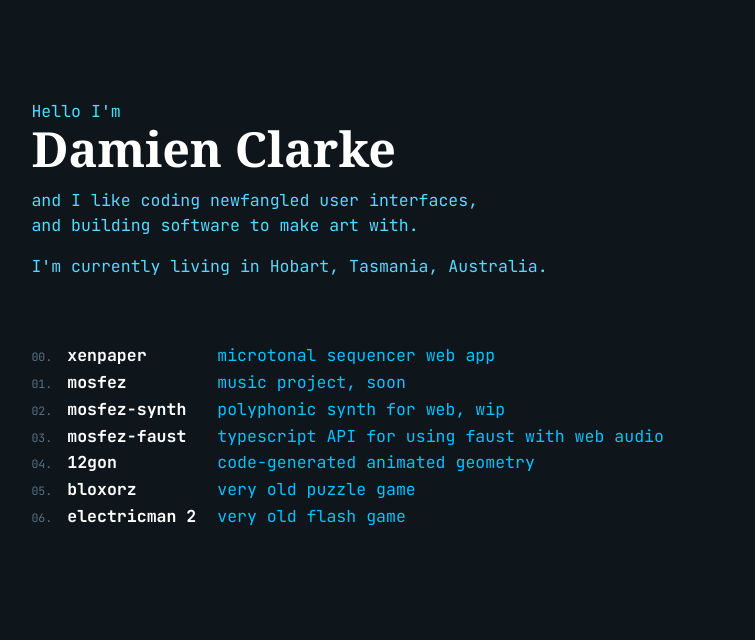
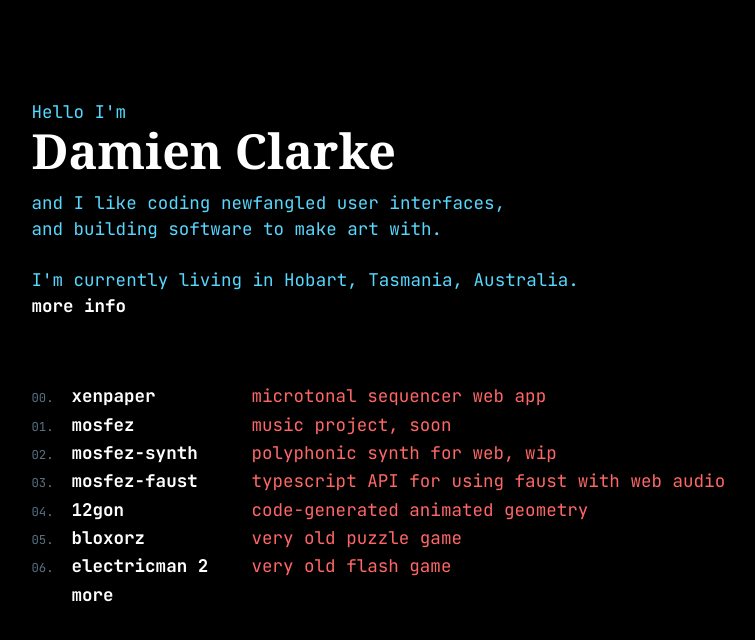
Before and after one commit to dxinteractive/damienclarke-me, a React (Vite) app in the folder packages/site/: page /#/ in a window 1280 px wide. Shown: the top 640 px of the page, without its empty margins (111-866 px from the left). Built offline with nearby package versions, Linux system fonts and the light colour scheme; a web font is replaced by a local one.

Commit message:
refine colours and list style

```diff
--- a/packages/site/src/css/base.css
+++ b/packages/site/src/css/base.css
@@ -87,9 +87,10 @@ h6 {
 :root {
   --colorText: #ffffff;
   --colorText2: rgb(87, 216, 255);
-  --colorText3: rgb(0 195 255);
+  --colorText3: rgb(255 103 103);
   --colorText4: rgb(87 113 132);
-  --colorBack: rgb(14, 21, 27);
+  --colorText5: rgb(149 121 249);
+  --colorBack: rgb(0, 0, 0);
   --colorBack2: rgb(24, 35, 45);
   --colorBack3: rgb(32, 48, 64);
   --colorBack4: rgb(41, 62, 83);
@@ -132,5 +133,5 @@ a:hover {
 }
 
 p {
-  margin: 0 0 16px;
+  margin: 0 0 24px;
 }
--- /dev/null
+++ b/packages/site/src/link.module.css
@@ -0,0 +1,6 @@
+.link {
+  font-weight: 700;
+  color: var(--colorText);
+  display: inline-block;
+  cursor: pointer;
+}
--- /dev/null
+++ b/packages/site/src/link.tsx
@@ -0,0 +1,10 @@
+import classes from "./link.module.css";
+
+type LinkProps = {
+  children: React.ReactNode;
+};
+
+export function Link(props: LinkProps) {
+  const { children } = props;
+  return <div className={classes.link}>{children}</div>;
+}
--- a/packages/site/src/main.module.css
+++ b/packages/site/src/main.module.css
@@ -6,7 +6,7 @@
 
 .textWrapper {
   margin-top: calc(6vw);
-  font-size: calc(.2vw + 14px);
+  font-size: calc(.2vw + 15px);
   line-height: 1.5em;
   color: var(--colorText2);
 }
--- a/packages/site/src/main.tsx
+++ b/packages/site/src/main.tsx
@@ -5,6 +5,7 @@ import classes from "./main.module.css";
 
 import { HashRouter, Routes, Route } from "react-router-dom";
 import { Project } from "./project";
+import { Link } from "./link";
 
 // eslint-disable-next-line @typescript-eslint/no-non-null-assertion
 ReactDOM.createRoot(document.getElementById("root")!).render(
@@ -19,16 +20,23 @@ ReactDOM.createRoot(document.getElementById("root")!).render(
 
 function Main() {
   return (
+    <>
       <div className={classes.main}>
         <div className={classes.textWrapper}>
           <div>Hello I'm</div>
           <h1 className={classes.title}>Damien Clarke</h1>
           {/* <div>Software Engineer living in Hobart, Tasmania, Australia.</div> */}
           <p className={classes.subtitle}>
-          and I like coding newfangled user interfaces, and building software to
-          make art with.
+            and I like coding newfangled user interfaces, and building software
+            to make art with.
+            {/* <div>⣿⣿⣿⣿⣿⣦⡀⡀⡀</div> */}
           </p>
-        <p>I'm currently living in Hobart, Tasmania, Australia.</p>
+          <p>
+            I'm currently living in Hobart, Tasmania, Australia.
+            <div>
+              <Link>more info</Link>
+            </div>
+          </p>
           <div className={classes.projects}>
             <Project index={0} name="xenpaper" href="https://xenpaper.com/">
               microtonal sequencer web app
@@ -72,6 +80,7 @@ function Main() {
             >
               very old flash game
             </Project>
+            <Project name="more" />
           </div>
           {/* <div>
           <p>
@@ -83,5 +92,6 @@ function Main() {
         </div> */}
         </div>
       </div>
+    </>
   );
 }
--- a/packages/site/src/project.module.css
+++ b/packages/site/src/project.module.css
@@ -2,19 +2,41 @@
   color: var(--colorText3);
 }
 
+/* .project ::selection {
+  background-color: var(--colorText3);
+} */
 
 .index {
+  display: inline-block;
   font-size: 0.7em;
   color: var(--colorText4);
-  margin-right: 8px;
+  width: 40px;
 }
 
 .name {
-  font-weight: 700;
-  color: var(--colorText);
   display: inline-block;
-  width: 150px;
+  width: 180px;
 }
 
 .desc {
+  display: block;
+  margin-bottom: 16px;
 }
+
+@media (min-width: 700px) {
+  .desc {
+    display: inline;
+    margin-bottom: 0;
+  }
+}
+
+.more {
+  display: none;
+  font-style: italic;
+  color: #23a5cd;
+  font-size: 0.9em;
+}
+
+.project:hover .more {
+  display: inline;
+}
--- a/packages/site/src/project.tsx
+++ b/packages/site/src/project.tsx
@@ -1,20 +1,25 @@
 import classes from "./project.module.css";
+import { Link } from "./link";
 
 type ProjectProps = {
-  index: number;
+  index?: number;
   name: string;
-  href: string;
-  children: React.ReactNode;
+  href?: string;
+  children?: React.ReactNode;
 };
 
 export function Project(props: ProjectProps) {
   const { children, index, name } = props;
-  const number = index < 10 ? `0${index}` : `${index}`;
+  const number =
+    index === undefined ? `` : index < 10 ? `0${index}. ` : `${index}. `;
   return (
     <div className={classes.project}>
-      <span className={classes.index}>{number}. </span>
-      <span className={classes.name}>{name}</span>
+      <span className={classes.index}>{number}</span>
+      <span className={classes.name}>
+        <Link>{name}</Link>
+      </span>
       <span className={classes.desc}>{children}</span>
+      {/* <span className={classes.more}> - more info</span> */}
     </div>
   );
 }
```
Lines whose indentation alone changed are shown as unchanged.
